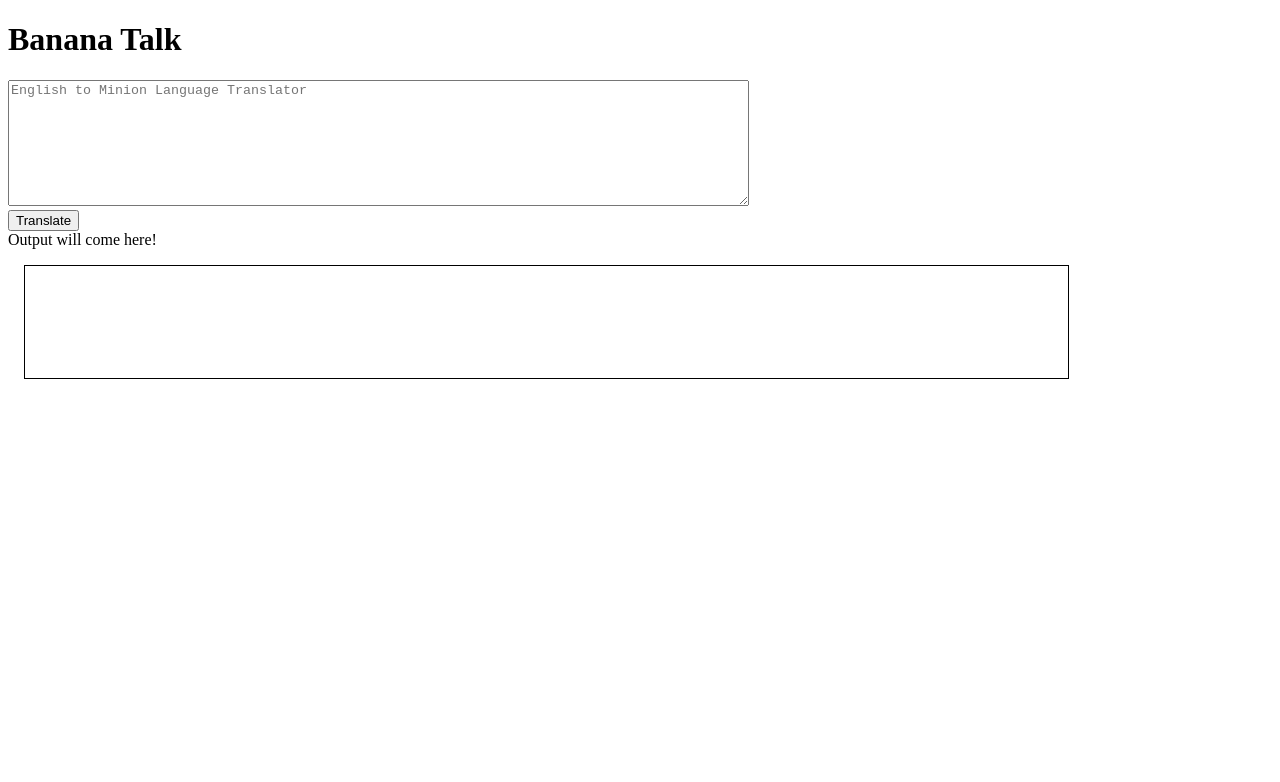
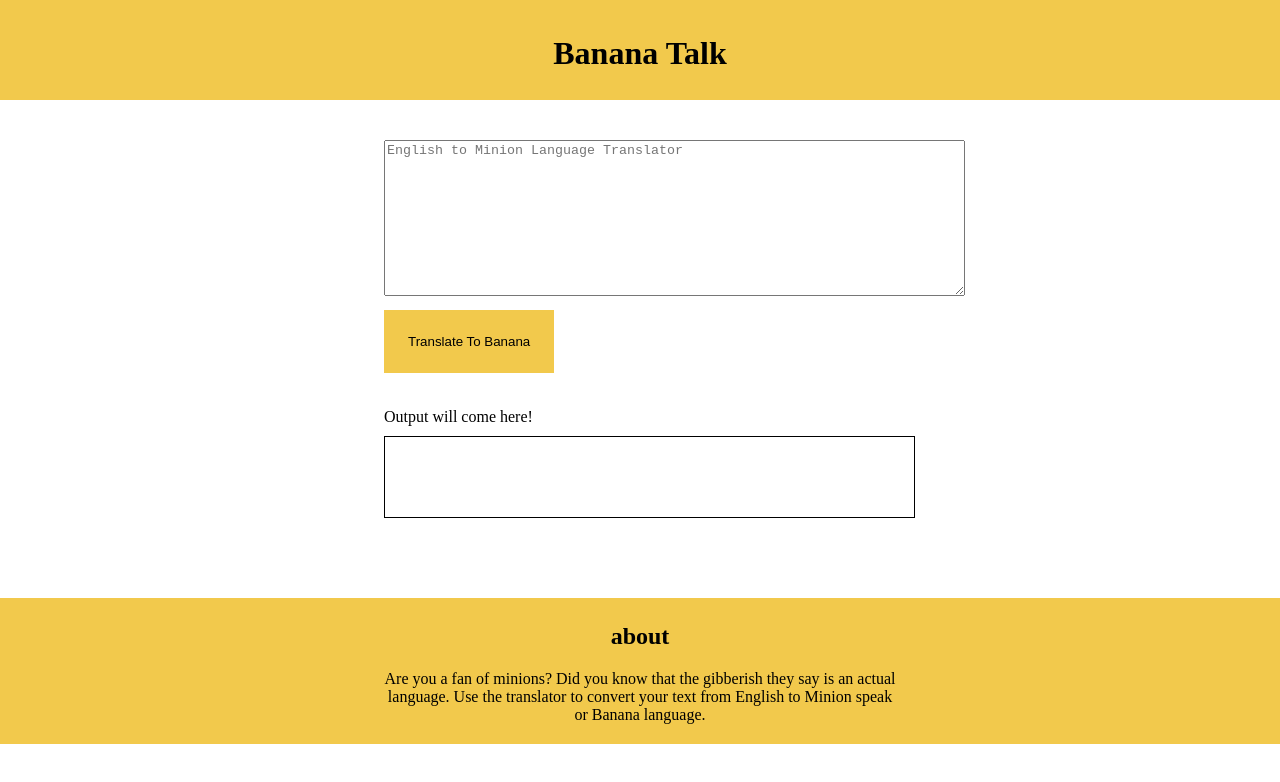
Before and after one commit to yaswanthmyneni/language-translator, a plain HTML site: page index.html in a window 1280 px wide. Drawn offline with Linux system fonts and the light colour scheme.

Commit message:
refactor: added style

```diff
--- a/index.html
+++ b/index.html
@@ -5,29 +5,27 @@
     <meta http-equiv="X-UA-Compatible" content="IE=edge">
     <meta name="viewport" content="width=device-width, initial-scale=1.0">
     <title>Minion Talk</title>
-    <style>
-        #output {
-            border: 1px solid black;
-            height: 10vh;
-            width: 80%;
-            margin: 1rem;
-            padding: 1rem;
-        }
-    </style>
+    <link rel="stylesheet" href="style.css">
 </head>
 
 
 <body>
-    <h1>Banana Talk</h1>
-    <textarea id="txt-input" placeholder="English to Minion Language Translator" cols="90" rows="8"></textarea>
+    <div id="heading">
+        <h1>Banana Talk</h1>
+    </div>
+    <div id="text-area">
+        <textarea id="txt-input" placeholder="English to Minion Language Translator" cols="70" rows="10"></textarea>
+        <button id="btn-translate">Translate To Banana</button>
+        <div id="output-desc">Output will come here!</div>
+        <div id="output"></div>
+    </div>
+    <div id="footer-bgc">
+        <div id="footer">
+            <h2>about</h2>
+            <p>Are you a fan of minions? Did you know that the gibberish they say is an actual language. Use the translator to convert your text from English to Minion speak or Banana language.</p>
+        </div>
+    </div>
 
-    </br>
-
-    <button id="btn-translate">Translate</button>
-
-    <div>Output will come here!</div>
-    <div id="output"></div>
-
-<script src="app.js" text="text/javascript"></script>
+    <script src="app.js" text="text/javascript"></script>
 </body>
 </html>
--- /dev/null
+++ b/style.css
@@ -0,0 +1,53 @@
+
+body {
+    margin: 0%;
+}
+
+#heading {
+    height: 100px;
+    background-color: #F2C94C;
+    margin-bottom: 40px;
+}
+
+#heading h1 {
+    margin: 0%;
+    padding-top: 35px;
+    text-align: center;
+}
+
+#text-area {
+    width: 40%;
+    margin: auto;
+}
+
+#btn-translate {
+    margin-top: 10px;
+    padding: 24px;
+    background-color: #F2C94C;
+    border: none;
+}
+
+
+#output-desc {
+    margin-top: 35px;
+}
+
+#output {
+    border: 1px solid black;
+    height: 6vh;
+    width: 97%;
+    margin-top: 10px;
+    padding: 1rem;
+}
+
+#footer {
+    margin: auto;
+    width: 40%;
+    text-align: center;
+}
+
+#footer-bgc {
+    margin-top: 5rem;
+    padding: 0.3rem 0px;
+    background-color: #F2C94C;
+}
```
